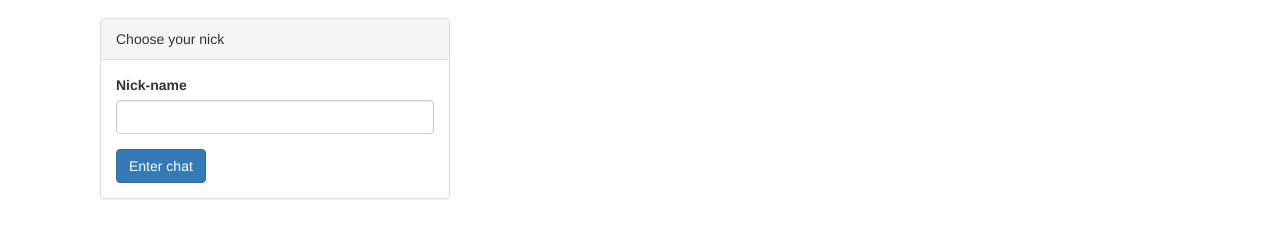
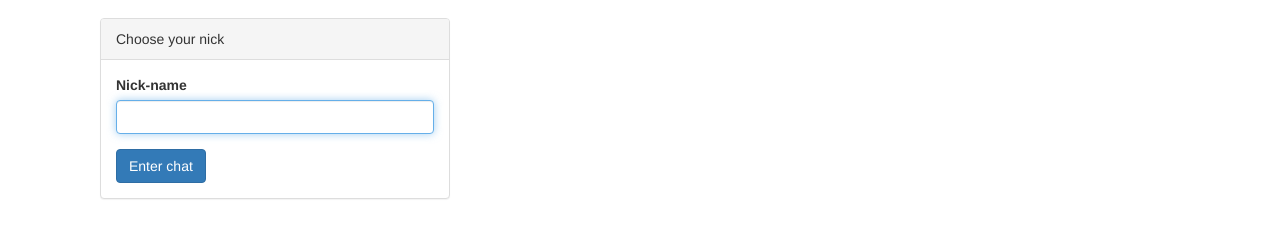
Before and after one commit to HRarnarka13/WEPO-Assigment2, a website: page index.html at #/login in a window 1280 px wide. Shown: the part 54-292 px from the top of the page. Drawn offline with nearby package versions, Linux system fonts and the light colour scheme; some packages are replaced by stand-ins of ours; no server answers.

Commit message:
added autofocus

```diff
--- a/src/Views/login.html
+++ b/src/Views/login.html
@@ -10,7 +10,7 @@
 
 				<div class="form-group">
 					<label for="nickname" class="control-label">Nick-name</label>
-					<input type="text" class="form-control" id="nickname" name="nickname" ng-model="nickname" />
+					<input type="text" class="form-control" id="nickname" name="nickname" ng-model="nickname" autofocus />
 				</div>
 
 				<button type="button" class="btn btn-primary" ng-click="login()">Enter chat</button>
```
Also changed, not shown: src/Views/rooms.html (+1 -1 lines).
